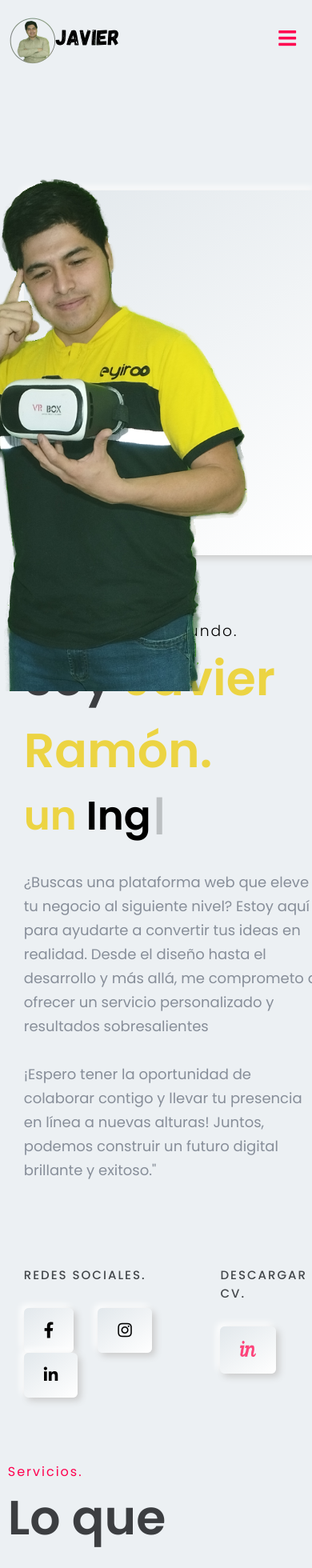
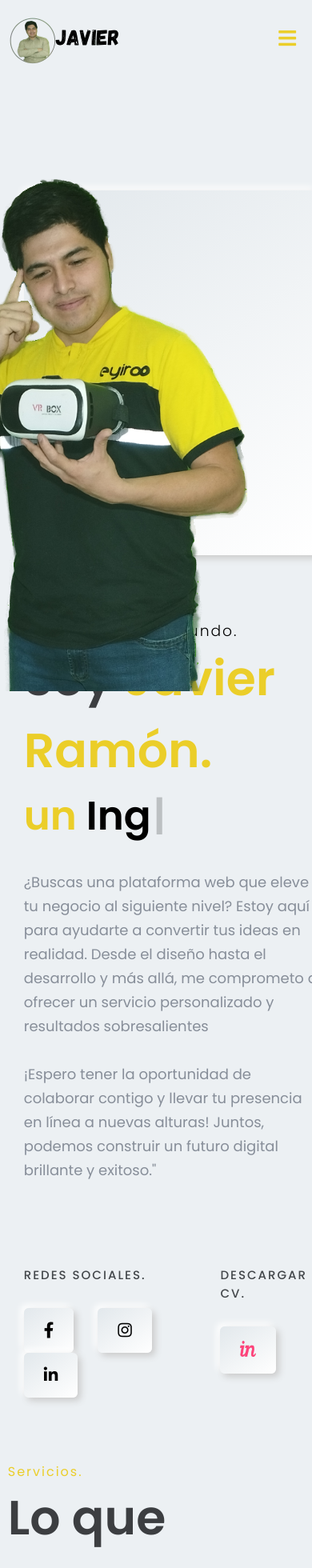
Before and after one commit to JavierRamon-eyiroo/portafolio-react-javierramon, a React (Create React App) app: page / in a window 390 px wide. Shown: the top 1960 px of the page at 80% size. Built offline with nearby package versions, Linux system fonts and the light colour scheme.

Commit message:
"Prueba de colores"

```diff
--- a/src/App.css
+++ b/src/App.css
@@ -55,7 +55,7 @@ button {
   box-shadow: 4px 4px 8px #cbcbcb, -4px -4px 8px #ffffff;
 }
 .btn_shadow:hover {
-  background: #ff014f;
+  background: #ebce29;
   color: white;
   transform: translateY(-10px);
 }
@@ -79,7 +79,7 @@ button {
   margin: 50px 0 50px 0;
 }
 .heading h4 {
-  color: #ff014f;
+  color: #ebce29;
   letter-spacing: 2px;
   font-weight: 400;
 }
@@ -102,7 +102,7 @@ p {
   text-align: center;
 }
 .primary_color {
-  color: #ff014f;
+  color: #ebce29;
 }
 textarea,
 input {
--- a/src/Components/Head/Header.css
+++ b/src/Components/Head/Header.css
@@ -15,7 +15,7 @@ header ul li a {
   letter-spacing: 1px;
 }
 header ul li a:hover {
-  color: #ff014f;
+  color: #ebce29;
 }
 .home-btn {
   padding: 18px 25px;
@@ -23,14 +23,14 @@ header ul li a:hover {
   transition: 0.3s all ease;
   cursor: pointer;
   height: fit-content;
-  color: #ff014f;
+  color: #ebce29;
 }
 .home-btn {
   background: linear-gradient(145deg, #e2e8ec, #ffffff);
   box-shadow: 4px 4px 8px #cbcbcb, -4px -4px 8px #ffffff;
 }
 .home-btn:hover {
-  background: #ff014f;
+  background: #ebce29;
   color: white;
 }
 .open {
@@ -77,7 +77,7 @@ header ul li a:hover {
     position: absolute;
     top: 35px;
     right: 20px;
-    color: #ff014f;
+    color: #ebce29;
     display: block;
     font-size: 25px;
     z-index: 999;
@@ -87,7 +87,7 @@ header ul li a:hover {
   }
   .close.home-btn {
     background: linear-gradient(145deg, #e2e8ec, #ffffff);
-    color: #ff014f;
+    color: #ebce29;
     border-radius: 50%;
     padding: 0;
     width: 60px;
--- a/src/Components/Hero/Home.css
+++ b/src/Components/Hero/Home.css
@@ -11,12 +11,12 @@
 }
 
 .hero h1 span {
-  color: #ecd443;
+  color: #ebce29;
 }
 .hero h2 {
   font-size: 50px;
   font-weight: bold;
-  color: #ecd443;
+  color: #ebce29;
 }
 .hero h2 span {
   color: black;
```
Also changed, not shown: src/Components/pic/skill2.png (deleted), src/Components/pic/skill3.png (deleted).
